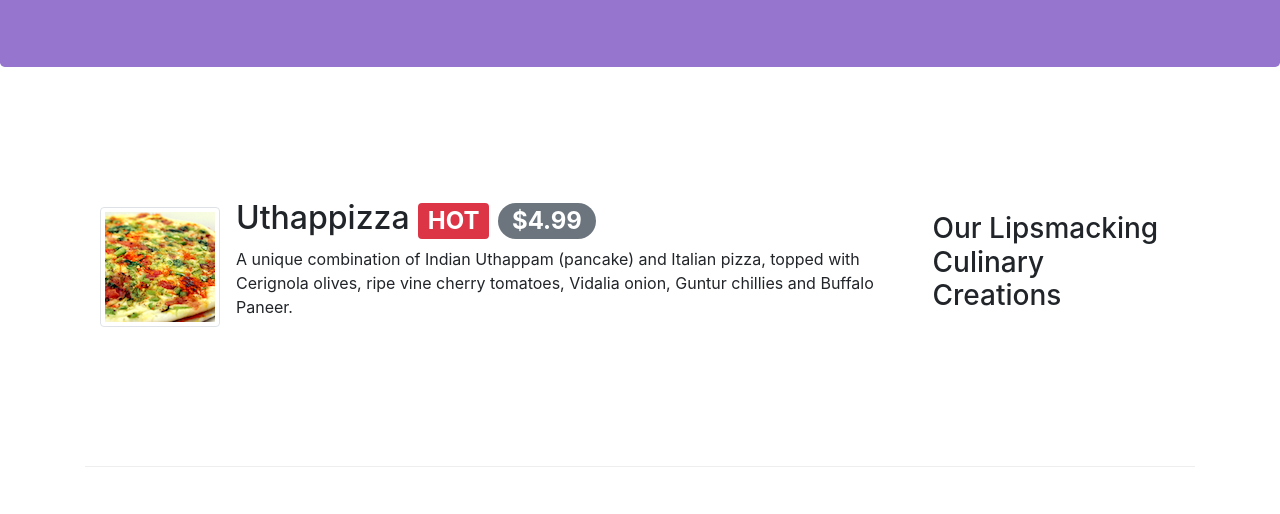
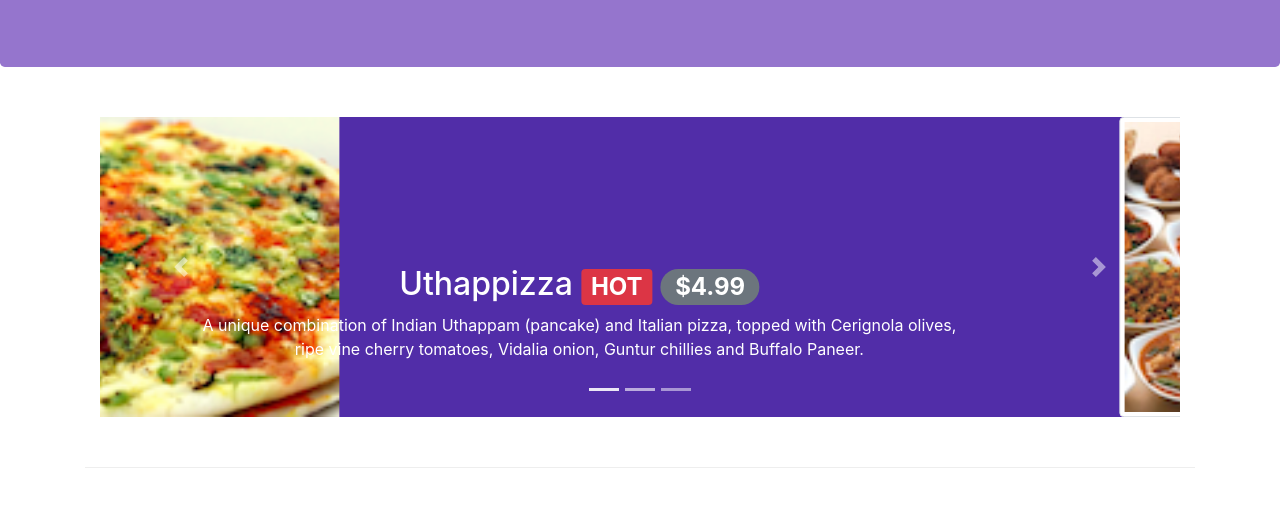
Before and after one commit to rrrw82/Bootstrap_Demo, a website: page index.html in a window 1280 px wide. Shown: the part 267-781 px from the top of the page. Drawn offline with nearby package versions, Linux system fonts and the light colour scheme.

Commit message:
Carousel

```diff
--- a/css/styles.css
+++ b/css/styles.css
@@ -50,3 +50,18 @@ textarea {
   margin: 0px;
   color: #0f0f0f;
 }
+
+.carousel {
+  background: #512DA8;
+}
+
+.carousel-item {
+  height: 300px;
+}
+
+.carousel-item img {
+  position: absolute;
+  top: 0;
+  left: 0;
+  min-height: 300px;
+}
--- a/index.html
+++ b/index.html
@@ -92,6 +92,52 @@
   </header>
 
   <div class="container">
+    <div class="row row-content">
+      <div class="col">
+        <div id="mycarousel" class="carousel slide" data-ride="carousel">
+          <div class="carousel-inner" role="listbox">
+            <div class="carousel-item active">
+              <img class="d-block img-fluid" src="img/uthappizza.png" alt="uthappizza">
+              <div class="carousel-caption d-none d-md-block">
+                <h2>
+                  Uthappizza <span class="badge badge-danger">HOT</span> <span class="badge badge-pill badge-secondary">$4.99</span>
+                </h2>
+                <p class="d-none d-sm-block">
+                  A unique combination of Indian Uthappam (pancake) and Italian pizza, topped with Cerignola olives, ripe vine cherry tomatoes, Vidalia onion, Guntur chillies and Buffalo Paneer.
+                </p>
+              </div>
+            </div>
+            <div class="carousel-item">
+              <img src="img/buffet.png" alt="Yummy Buffet!" class="d-flex mr-3 img-thumbnail align-self-center">
+              <div class="carousel-caption d-none d-md-block">
+                <h2 class="mt-0">Weekend Grand Buffet <span class="badge badge-danger">NEW</span> </h2>
+                <p class="d-none d-sm-block">Featuring mouthwatering combinations with a choice of five different salads, six enticing appetizers, six main entrees and five choicest desserts. Free flowing bubbly and soft drinks. All for just $19.99 per
+                  person </p>
+              </div>
+            </div>
+            <div class="carousel-item">
+              <img src="img/alberto.png" class="d-flex mr-3 img-thumbnail align-self-center" alt="alberto">
+              <div class="carousel-caption d-none d-md-block">
+                <h2>Alberto Somayya</h2>
+                <h4>Executive Chef</h4>
+                <p>Award winning three-star Michelin chef with wide International experience having worked closely with whos-who in the culinary world, he specializes in creating mouthwatering Indo-Italian fusion experiences. </p>
+              </div>
+            </div>
+          </div>
+          <ol class="carousel-indicators">
+            <li data-target="#mycarousel" data-slide-to="0" class="active"></li>
+            <li data-target="mycarousel" data-slide-to="1"></li>
+            <li data-target="mycarousel" data-slide-to="2"></li>
+          </ol>
+          <a class="carousel-control-prev" href="#mycarousel" role="button" data-slide="prev">
+            <span class="carousel-control-prev-icon"></span>
+          </a>
+          <a class="carousel-control-next" href="#mycarousel" role="button" data-slide="next">
+            <span class="carousel-control-next-icon"></span>
+          </a>
+        </div>
+      </div>
+    </div>
     <div class="row row-content align-items-center">
       <div class="col-12 col-sm-4 order-sm-last col-md-3">
         <h3>Our Lipsmacking Culinary Creations</h3>
```
